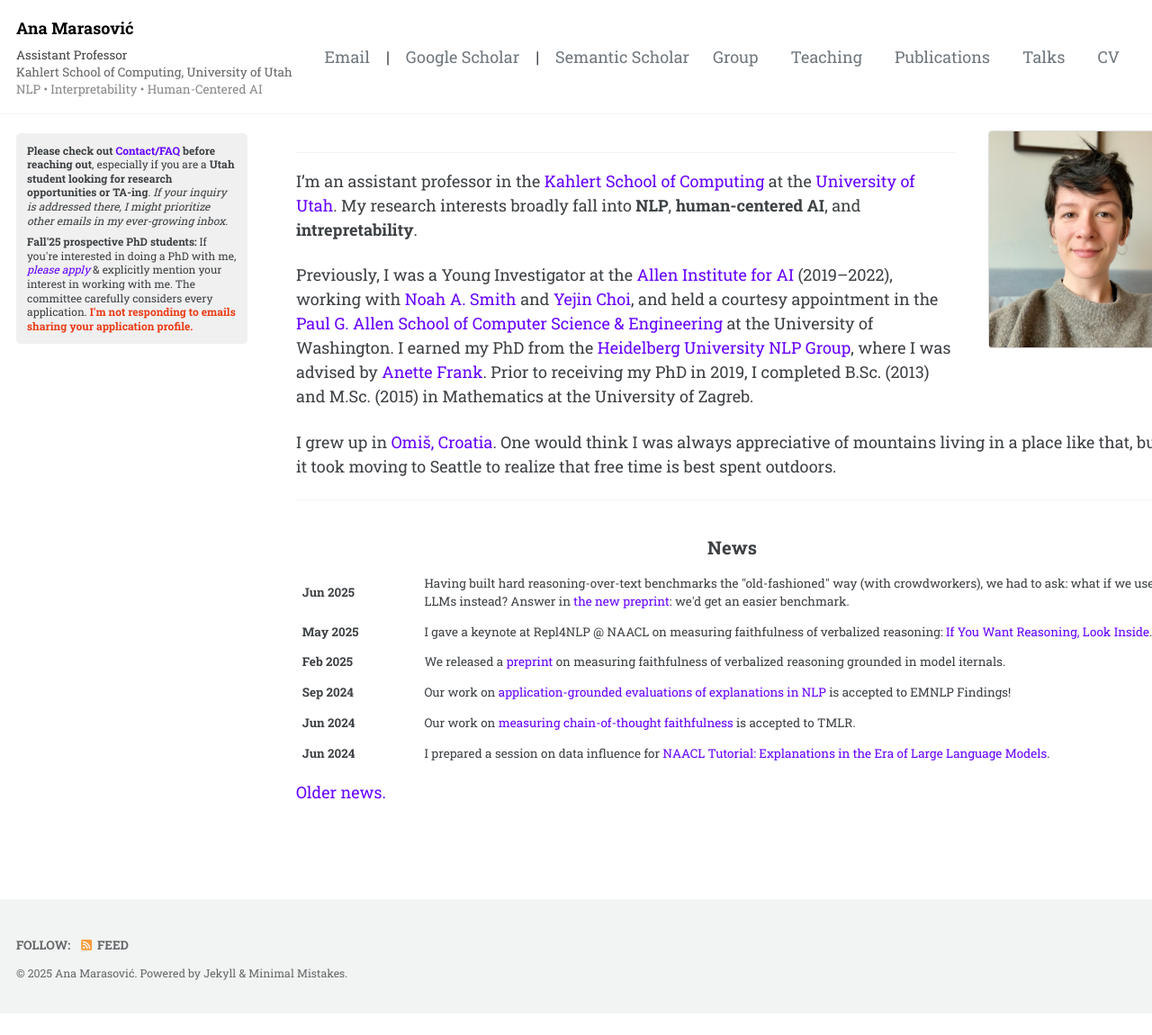
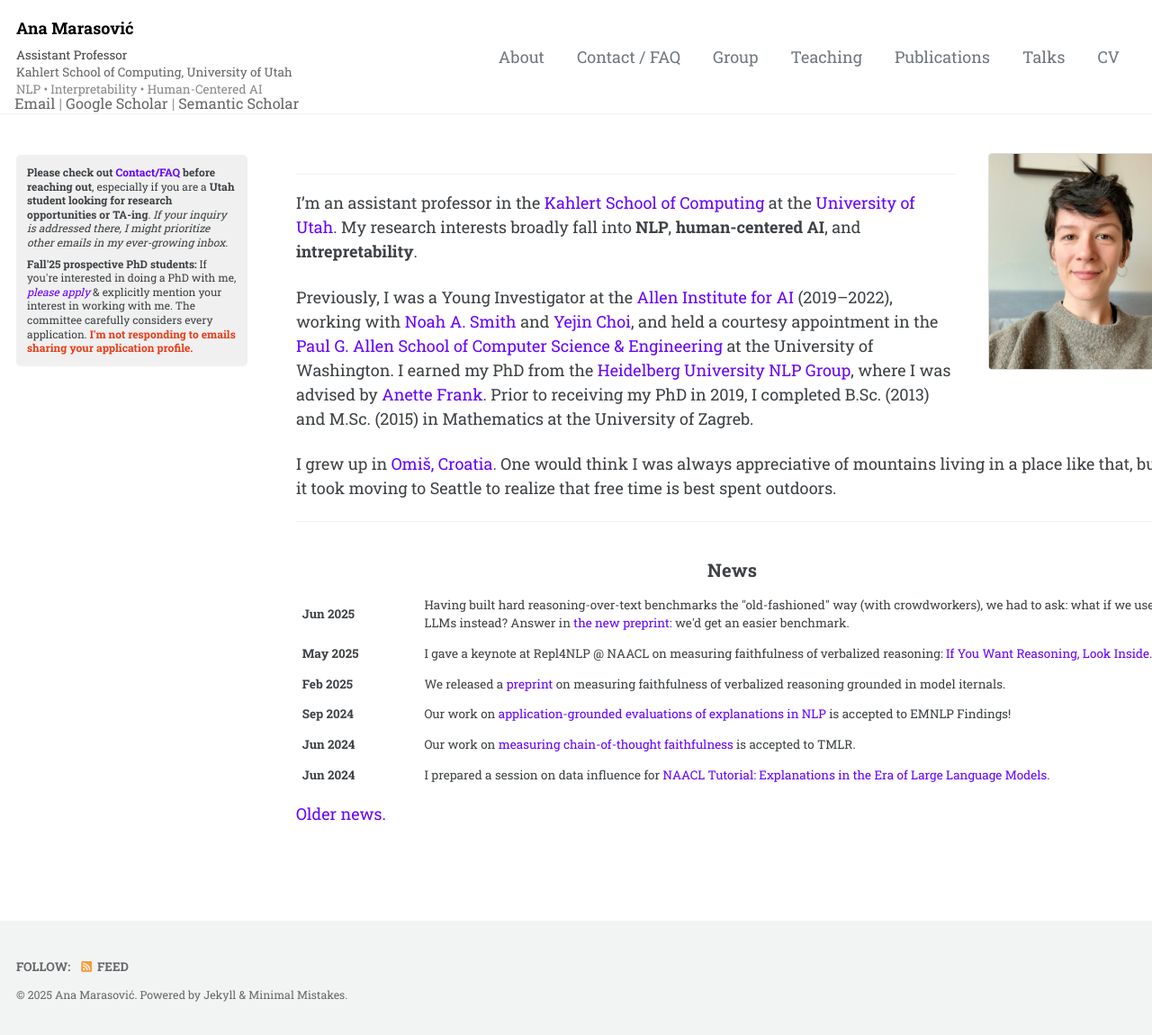
Before and after one commit to amarasovic/amarasovic.github.io, a Jekyll site: the page built from index.md, in a window 1280 px wide. Shown: the whole page at 90% size. Built offline with Jekyll 4.4.1, drawn with Linux system fonts in a browser that asks for light colours; cached includes are drawn as plain includes; a script that is not in the unit is left out; before the commit the page ends 1126 px from its top, so only the background shows below that.

Commit message:
Move contact links outside masthead to avoid flexbox issues
Create separate contact-links element that appears after masthead closes, positioned with negative margin to appear below research areas. This completely avoids the flexbox layout conflicts.

🤖 Generated with [Claude Code](https://claude.ai/code)

Co-Authored-By: Claude <noreply@anthropic.com>

```diff
--- a/_config.yml
+++ b/_config.yml
@@ -18,7 +18,7 @@ minimal_mistakes_skin    : "default" # "air", "aqua", "contrast", "dark", "dirt"
 locale                   : "en-US"
 title                    : "Ana Marasović"
 title_separator          : "-"
-subtitle                 : "<span class='title-line'>Assistant Professor</span><br><span class='affiliation-line'>Kahlert School of Computing, University of Utah</span><br><span class='research-line'>NLP • Interpretability • Human-Centered AI</span><br><span class='contact-links'><a href='mailto:ana.marasovic@utah.edu'>Email</a> | <a href='https://scholar.google.com/citations?hl=en&user=3W6OnfAAAAAJ'>Google Scholar</a> | <a href='https://www.semanticscholar.org/author/Ana-Marasovi%C4%87/3451494'>Semantic Scholar</a></span>" # site tagline that appears below site title in masthead
+subtitle                 : "<span class='title-line'>Assistant Professor</span><br><span class='affiliation-line'>Kahlert School of Computing, University of Utah</span><br><span class='research-line'>NLP • Interpretability • Human-Centered AI</span>" # site tagline that appears below site title in masthead
 name                     : "Ana Marasović"
 description              :
 url                      : https://amarasovic.github.io # the base hostname & protocol for your site e.g. "https://mmistakes.github.io"
--- /dev/null
+++ b/_includes/contact-links.html
@@ -0,0 +1,3 @@
+<div class="contact-links-outside">
+  <a href="mailto:ana.marasovic@utah.edu">Email</a> | <a href="https://scholar.google.com/citations?hl=en&user=3W6OnfAAAAAJ">Google Scholar</a> | <a href="https://www.semanticscholar.org/author/Ana-Marasovi%C4%87/3451494">Semantic Scholar</a>
+</div>
--- a/_layouts/default.html
+++ b/_layouts/default.html
@@ -18,6 +18,7 @@
     {% include_cached skip-links.html %}
     {% include_cached browser-upgrade.html %}
     {% include_cached masthead.html %}
+    {% include contact-links.html %}
 
     <div class="initial-content">
       {{ content }}
--- a/assets/css/main.scss
+++ b/assets/css/main.scss
@@ -47,18 +47,20 @@ a {
   color: #888 !important;
 }
 
-.contact-links {
-  color: #999 !important;
-  font-size: 0.9em !important;
-  margin-top: 0.5em !important;
+.contact-links-outside {
+  margin-left: 1em;
+  margin-top: -1.5em;
+  margin-bottom: 1.5em;
+  color: #999;
+  font-size: 0.9em;
 }
 
-.contact-links a {
-  color: #666 !important;
+.contact-links-outside a {
+  color: #666;
 }
 
-.contact-links a:hover {
-  color: #000 !important;
+.contact-links-outside a:hover {
+  color: #000;
 }
 
 
```
